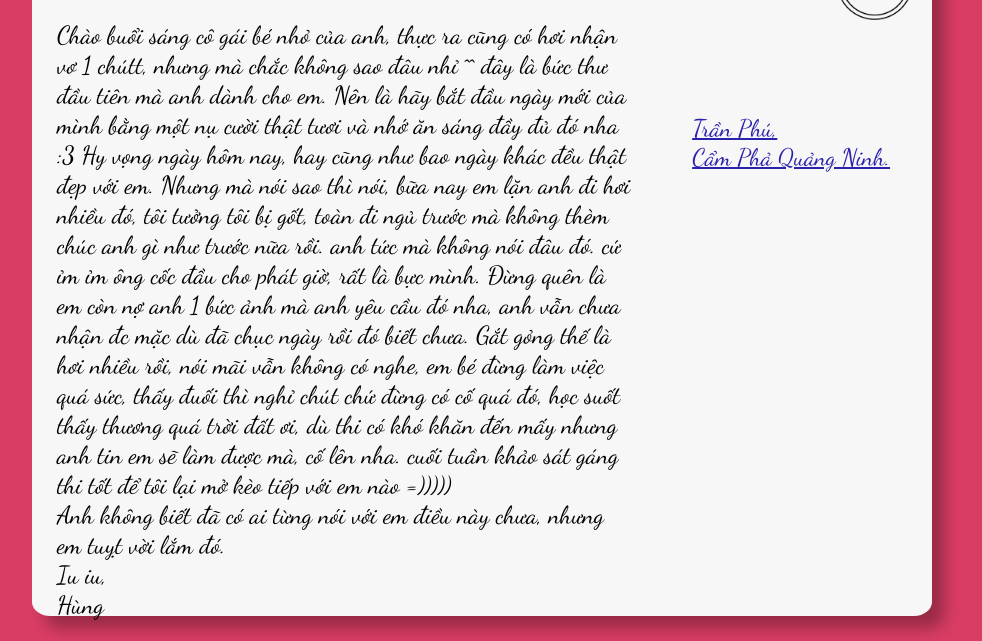
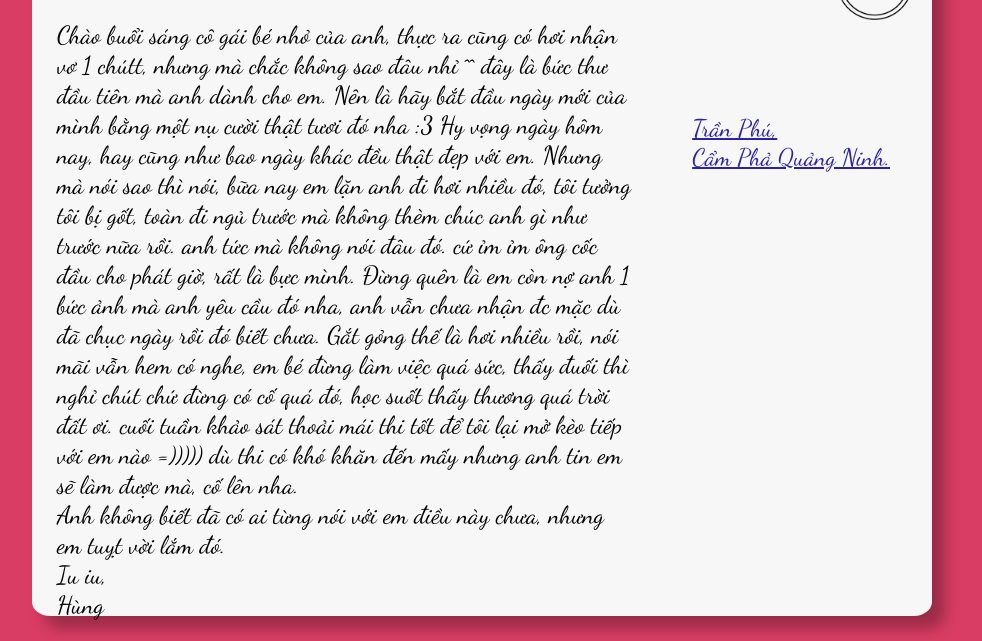
Before and after one commit to umumunaunin/umumunaunin.github.io, a plain HTML site: page bucthut1.html in a window 1280 px wide. Shown: the part 159-800 px from the top of the page, without its empty margins (158-1140 px from the left). Drawn offline with Linux system fonts and the light colour scheme.

```diff
--- a/bucthut1.html
+++ b/bucthut1.html
@@ -23,12 +23,11 @@
           <span id = "dear">Gửi Huyền Anh cute xinh đẹp và giỏi vãi cả ...,</span>
 
 			<span id = "message">
-				Chào buổi sáng cô gái bé nhỏ của anh, thực ra cũng có hơi nhận vơ 1 chútt, nhưng mà chắc không sao đâu nhỉ ^^  đây là bức thư đầu tiên mà anh dành cho em. Nên là hãy bắt đầu ngày mới của mình bằng một nụ cười thật tươi và nhớ ăn sáng đầy đủ đó nha :3 Hy vọng ngày hôm nay, hay cũng như bao ngày khác đều thật đẹp với em.
-				Nhưng mà nói sao thì nói, bữa nay em lặn anh đi hơi nhiều đó, tôi tưởng tôi  bị gốt, toàn đi ngủ trước mà không thèm chúc anh gì như trước nữa rồi. anh tức mà không nói đâu đó. cứ ỉm ỉm ông cốc đầu cho phát giờ, rất là bực mình. Đừng quên là em còn nợ anh 1 bức ảnh mà anh yêu cầu đó nha, anh vẫn chưa nhận đc mặc dù đã chục ngày rồi đó biết chưa.
-				Gắt gỏng thế là hơi nhiều rồi, nói mãi vẫn không có nghe, em bé đừng làm việc quá sức, thấy đuối thì nghỉ chút chứ đừng có cố quá đó, học suốt thấy thương quá trời đất ơi, dù thi có khó khăn đến mấy nhưng anh tin em sẽ làm được mà, cố lên nha. cuối tuần khảo sát gáng thi tốt để tôi lại mở kèo tiếp với em nào =)))))
+				Chào buổi sáng cô gái bé nhỏ của anh, thực ra cũng có hơi nhận vơ 1 chútt, nhưng mà chắc không sao đâu nhỉ ^^  đây là bức thư đầu tiên mà anh dành cho em. Nên là hãy bắt đầu ngày mới của mình bằng một nụ cười thật tươi đó nha :3 Hy vọng ngày hôm nay, hay cũng như bao ngày khác đều thật đẹp với em.
+				Nhưng mà nói sao thì nói, bữa nay em lặn anh đi hơi nhiều đó, tôi tưởng tôi bị gốt, toàn đi ngủ trước mà không thèm chúc anh gì như trước nữa rồi. anh tức mà không nói đâu đó. cứ ỉm ỉm ông cốc đầu cho phát giờ, rất là bực mình. Đừng quên là em còn nợ anh 1 bức ảnh mà anh yêu cầu đó nha, anh vẫn chưa nhận đc mặc dù đã chục ngày rồi đó biết chưa.
+				Gắt gỏng thế là hơi nhiều rồi, nói mãi vẫn hem có nghe, em bé đừng làm việc quá sức, thấy đuối thì nghỉ chút chứ đừng có cố quá đó, học suốt thấy thương quá trời đất ơi. cuối tuần khảo sát thoải mái thi tốt để tôi lại mở kèo tiếp với em nào =))))) dù thi có khó khăn đến mấy nhưng anh tin em sẽ làm được mà, cố lên nha.
 				<br>
 				Anh không biết đã có ai từng nói với em điều này chưa, nhưng em tuỵt vời lắm đó.
-
 			<br>
 			Iu iu,
           	<br>Hùng
```
Also changed, not shown: Octocat.png (deleted).
